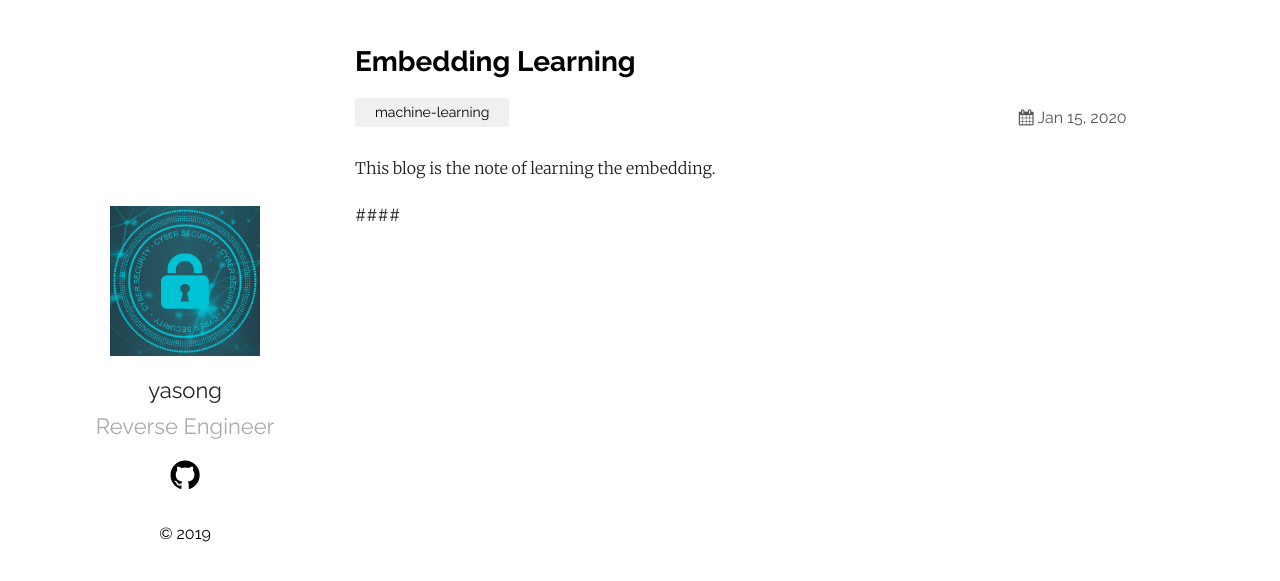
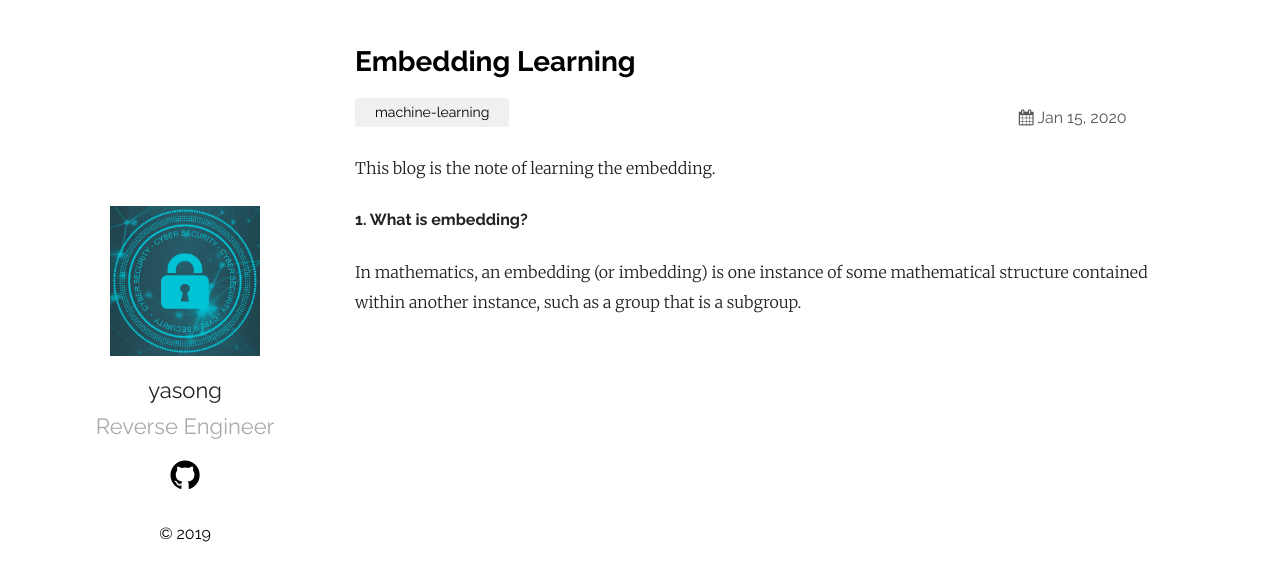
Before and after one commit to yasong/yasong.github.io, a Jekyll site: the page built from _posts/2020-01-15-Embedding-learning.markdown, in a window 1280 px wide. Shown: the top 581 px of the page. Built offline with Jekyll 4.4.1, drawn with Linux system fonts in a browser that asks for light colours.

Commit message:
Update 2020-01-15-Embedding-learning.markdown

```diff
--- a/_posts/2020-01-15-Embedding-learning.markdown
+++ b/_posts/2020-01-15-Embedding-learning.markdown
@@ -7,4 +7,5 @@ categories: machine-learning
 
 This blog is the note of learning the embedding.
 
-####
+#### 1. What is embedding?
+In mathematics, an embedding (or imbedding) is one instance of some mathematical structure contained within another instance, such as a group that is a subgroup.
```
